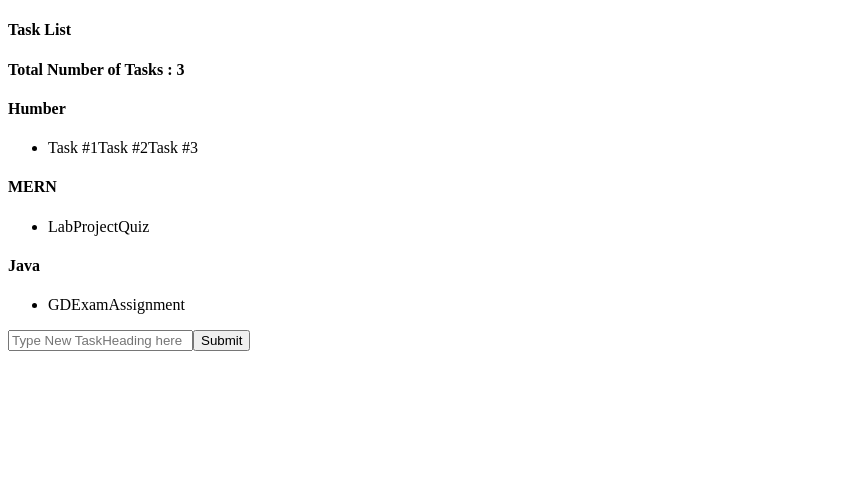
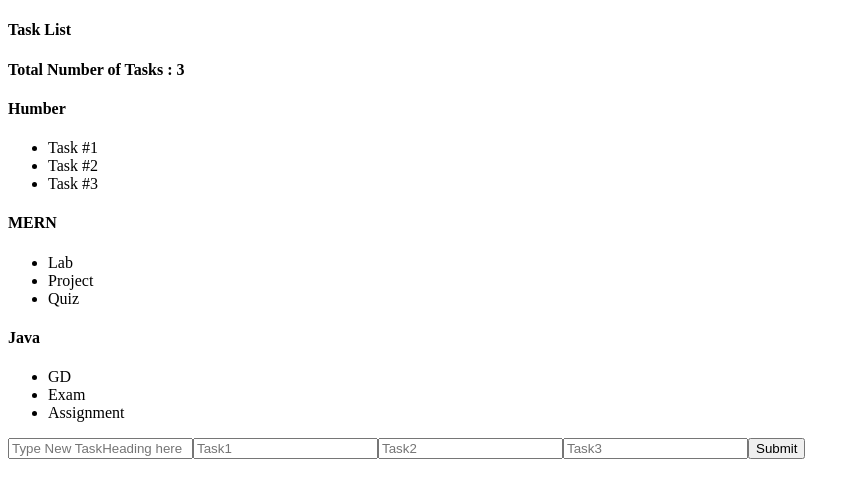
Before and after one commit to SudhirDeshwal/React_LabWork, a React (Create React App) app: page / in a window 1280 px wide. Shown: the top 498 px of the page, without its empty margins (0-860 px from the left). Built offline with nearby package versions, Linux system fonts and the light colour scheme.

Commit message:
Chnages done in add functionlaity

```diff
--- a/src/AddTaskform.js
+++ b/src/AddTaskform.js
@@ -8,28 +8,53 @@
 
       handleChange =(e)=>{
             this.setState(
-            {TaskName:e.target.value}
+            { [e.target.name] :e.target.value}
             )}
 
             handlesubmit = (e) => {
                 e.preventDefault();
-                this.props.addtask(this.state.TaskName);
+                this.props.addtask(this.state.TaskName , [
+
+                  this.state.task1,
+                   this.state.task2,
+                  this.state.task3,
+
+                ]);
               this.setState({ TaskName: '' });
               };
 
-
-
-      render(){
+          render(){
 
         return (
          <form  onSubmit={this.handlesubmit}>
          <input type="text"
+          name='TaskName'
        value={this.state.TaskName}
         placeholder= "Type New TaskHeading here"
         onChange = {this.handleChange} ></input>
 
+          <input
+            type='text'
+            name='task1'
+            placeholder='Task1'
+            value={this.state.value}
+            onChange={this.handleChange}
+          />
+          <input
+            type='text'
+            name='task2'
+            placeholder='Task2'
+            value={this.state.value}
+            onChange={this.handleChange}
+          />
+          <input
+            type='text'
+            name='task3'
+            placeholder='Task3'
+            value={this.state.value}
+            onChange={this.handleChange} />
 
-    <input type="submit"></input>
+           <input type="submit"></input>
          </form>
          );}
 
--- a/src/App.js
+++ b/src/App.js
@@ -30,14 +30,14 @@
 
  }
 
- addNewTask = (title) => {
+ addNewTask = (title, tasks) => {
 
   this.setState((prevState) => {
 
     return {
       tasklist : [ ...prevState.tasklist , {
         title: title,
-        tasks: ['T1','T2','T3'] ,
+        tasks: tasks ,
         id: (this.previd += 1),}
       ]
     }
--- a/src/Tasklist.js
+++ b/src/Tasklist.js
@@ -7,16 +7,16 @@
          <div>
         {/* <input type="text" onChange={props.added}></input>      */}
         <h4>{props.title}</h4>
-         <ul>
+         {/* <ul>
     <li>{props.item}</li>
-         </ul>
+         </ul> */}
 
-        {/* <ul>
+        <ul>
           {props.item.map((t) => (
               <li>{t}</li> )
           ) }
 
-          </ul> */}
+          </ul>
         </div>
 
          );
```
